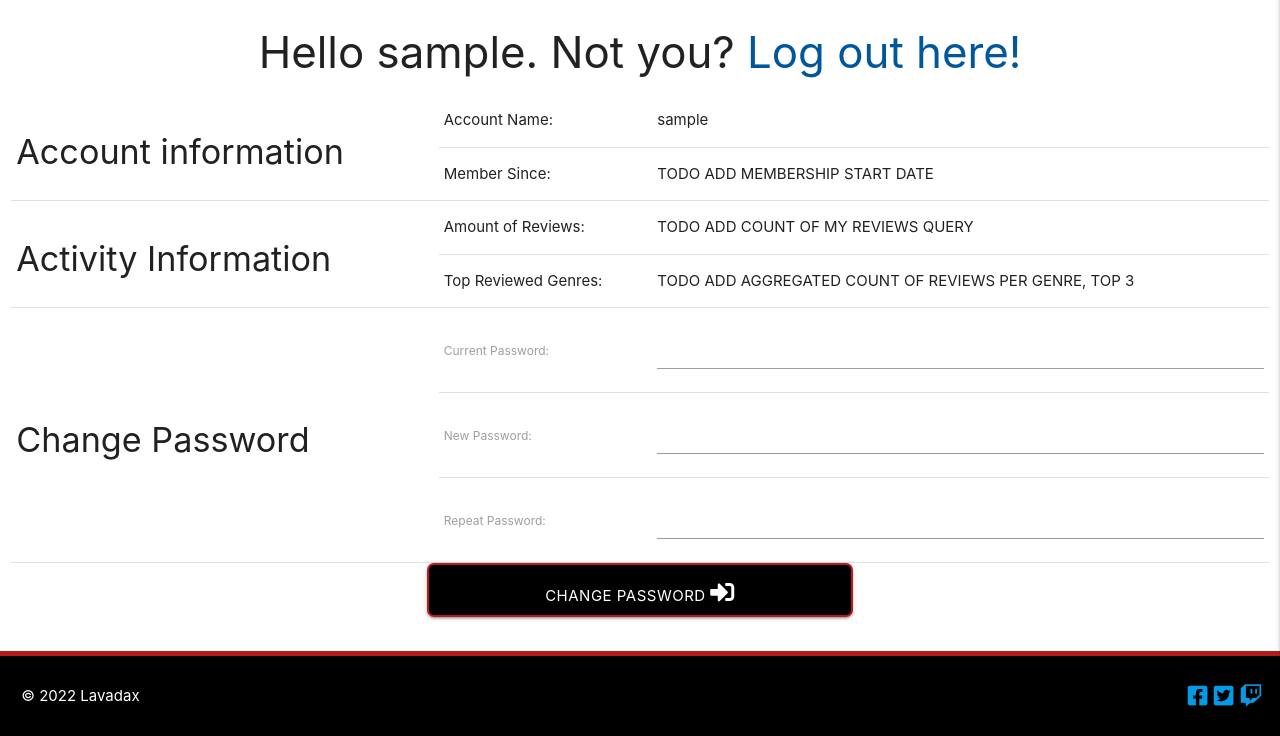
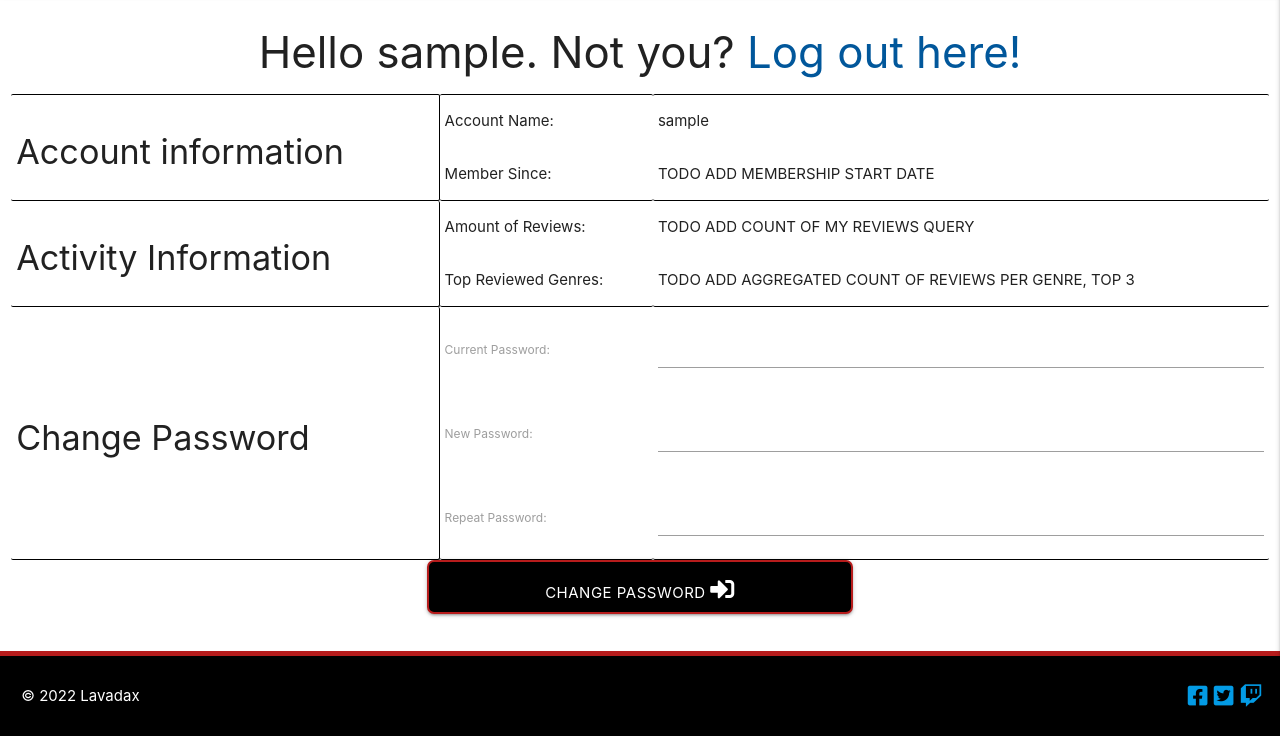
Before and after one commit to lavadax/Halliday-Games, a Flask app: page /get_account/1 in a window 1280 px wide. Shown: the part 69-805 px from the top of the page. Run offline with Flask 2, Linux system fonts and the light colour scheme; the visitor is signed in with stand-in values (Sample User, id 1); a database or web service that is not in the repository returns one stand-in record (values such as "Sample title"); some libraries are stand-ins or nearby versions.

Commit message:
Add table styling

```diff
--- a/static/css/style.css
+++ b/static/css/style.css
@@ -63,6 +63,24 @@ h3 {
 button.btn-large {
     border: 2px solid #b71c1c;
     border-radius: 7px;
+}
+
+/* Table */
+
+table {
+    border-collapse: initial;
+}
+
+.border-top {
+    border-top: 1px solid black;
+}
+
+.border-bottom {
+    border-bottom: 1px solid black;
+}
+
+.border-right {
+    border-right: 1px solid black;
 }
 
 /* Footer */
```
